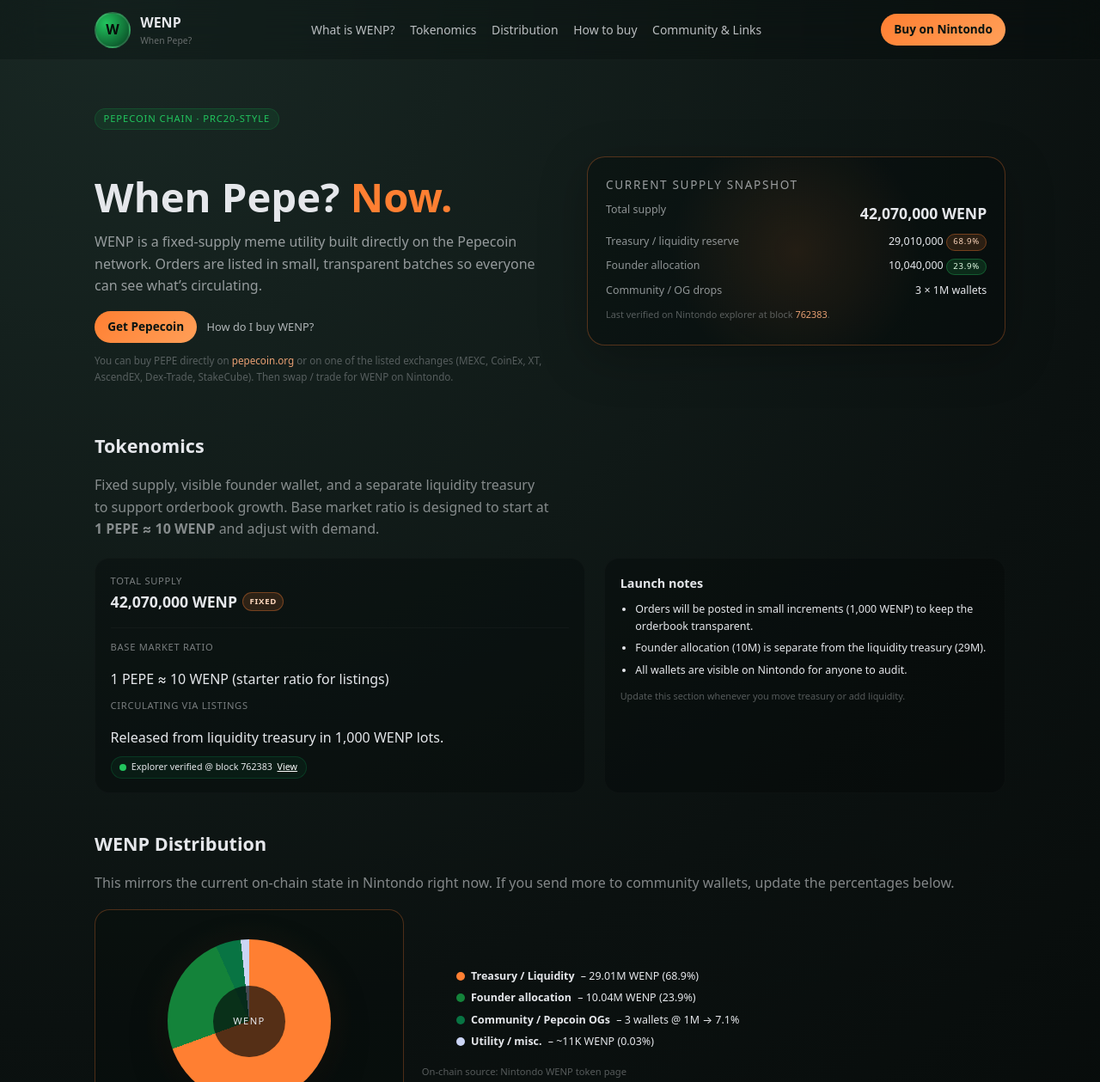
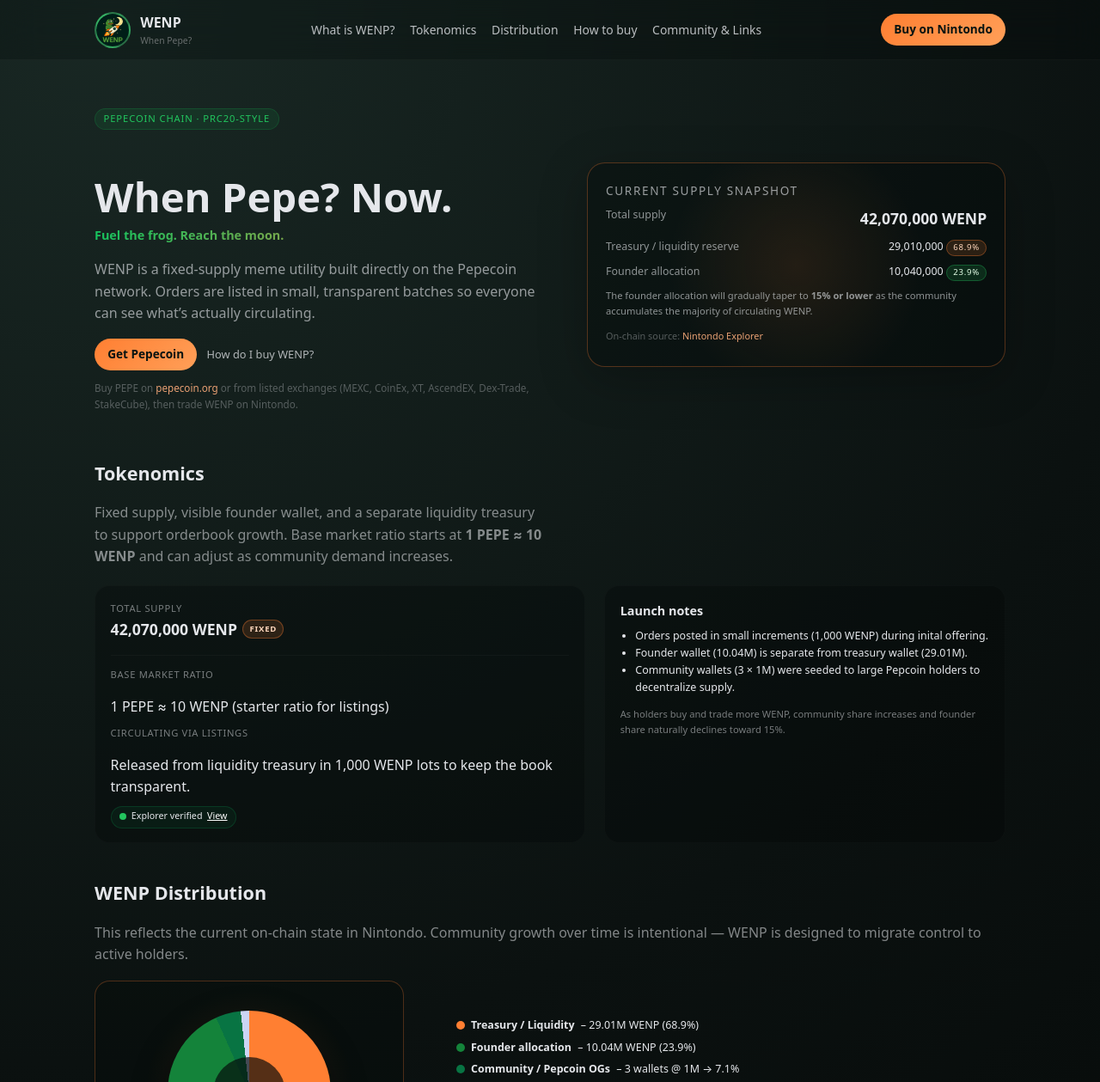
Before and after one commit to josephhale1986/wenp-site, a plain HTML site: page index.html in a window 1280 px wide. Shown: the top 1259 px of the page at 86% size. Drawn offline with Linux system fonts and the light colour scheme.

Commit message:
update homepage copy: community control + new tagline

```diff
--- a/index.html
+++ b/index.html
@@ -3,8 +3,8 @@
 <head>
   <meta charset="UTF-8" />
   <meta name="viewport" content="width=device-width, initial-scale=1.0" />
-  <title>WENP – When Pepe?</title>
-  <meta name="description" content="WENP is a PRC20-style token on the Pepecoin network with a fixed 42,070,000 supply, public treasury wallet and transparent orderbook listings on Nintondo." />
+  <title>WENP – Fuel the frog. Reach the moon.</title>
+  <meta name="description" content="WENP is a Pepecoin-native meme token with a fixed 42,070,000 supply, transparent founder allocation, and a community-first distribution model. Fuel the frog. Reach the moon." />
   <link rel="icon" href="wenp-logo.png" />
   <style>
     :root {
@@ -16,8 +16,6 @@
       --orange: #ff7f32;
       --text: #e5e7eb;
       --muted: #9ca3af;
-      --radius-lg: 1.25rem;
-      --radius-sm: 0.65rem;
     }
     * { box-sizing: border-box; }
     body {
@@ -61,6 +59,13 @@
       font-weight: 700;
       color: #070b0a;
       border: 2.5px solid rgba(255, 255, 255, 0.12);
+      overflow: hidden;
+    }
+    .brand-icon img {
+      width: 100%;
+      height: 100%;
+      object-fit: cover;
+      border-radius: 999px;
     }
     nav {
       display: flex;
@@ -98,6 +103,16 @@
       font-weight: 700;
       line-height: 1.03;
       margin-bottom: .55rem;
+    }
+    .hero-subtag {
+      font-size: .9rem;
+      color: rgba(229,231,235,.75);
+      margin-bottom: 1rem;
+      background: linear-gradient(90deg, rgba(22,195,94,1) 0%, rgba(255,127,50,1) 100%);
+      -webkit-background-clip: text;
+      background-clip: text;
+      color: transparent;
+      font-weight: 600;
     }
     .pill {
       display: inline-flex;
@@ -175,10 +190,6 @@
     .value {
       font-size: 1.1rem;
       font-weight: 700;
-    }
-    .launch-notes li {
-      margin-bottom: .35rem;
-      font-size: .78rem;
     }
     .distribution-wrap {
       display: grid;
@@ -293,6 +304,7 @@
       gap: 1rem;
       justify-content: space-between;
       align-items: center;
+      flex-wrap: wrap;
     }
     .badge-verify {
       display: inline-flex;
@@ -318,7 +330,9 @@
 <header>
   <div class="topbar">
     <div class="brand">
-      <div class="brand-icon">W</div>
+      <div class="brand-icon">
+        <img src="wenp-logo.png" alt="WENP">
+      </div>
       <div>
         <div style="font-weight:600;">WENP</div>
         <div style="font-size:.65rem; color:rgba(229,231,235,.4)">When Pepe?</div>
@@ -338,17 +352,17 @@
 <section class="hero" id="what">
   <div>
     <div class="pill">Pepecoin chain · PRC20-style</div>
-    <h1 class="hero-title">When Pepe? <span style="color:var(--orange)">Now.</span></h1>
+    <h1 class="hero-title">When Pepe? Now.</h1>
+    <div class="hero-subtag">Fuel the frog. Reach the moon.</div>
     <p style="color:rgba(229,231,235,.62); max-width: 530px; margin-bottom:1rem;">
-      WENP is a fixed-supply meme utility built directly on the Pepecoin network.
-      Orders are listed in small, transparent batches so everyone can see what’s circulating.
+      WENP is a fixed-supply meme utility built directly on the Pepecoin network. Orders are listed in small, transparent batches so everyone can see what’s actually circulating.
     </p>
-    <div style="display:flex; gap:.7rem; align-items:center;">
+    <div style="display:flex; gap:.7rem; align-items:center; flex-wrap:wrap;">
       <a class="btn-primary" href="https://pepecoin.org/" target="_blank" rel="noopener noreferrer">Get Pepecoin</a>
       <a href="#how" style="font-size:.8rem; opacity:.75;">How do I buy WENP?</a>
     </div>
     <p style="font-size:.73rem; color:rgba(229,231,235,.32); margin-top:.75rem;">
-      You can buy PEPE directly on <a href="https://pepecoin.org/" target="_blank" rel="noopener noreferrer" style="color:rgba(255,173,124,.9)">pepecoin.org</a> or on one of the listed exchanges (MEXC, CoinEx, XT, AscendEX, Dex-Trade, StakeCube). Then swap / trade for WENP on Nintondo.
+      Buy PEPE on <a href="https://pepecoin.org/" target="_blank" rel="noopener noreferrer" style="color:rgba(255,173,124,.9)">pepecoin.org</a> or from listed exchanges (MEXC, CoinEx, XT, AscendEX, Dex-Trade, StakeCube), then trade WENP on Nintondo.
     </p>
   </div>
 
@@ -366,12 +380,11 @@
       <span class="stat-label">Founder allocation</span>
       <span>10,040,000 <span class="badge-orange" style="background:rgba(34,197,94,.15);border-color:rgba(34,197,94,.32);color:#e5ffe8;">23.9%</span></span>
     </div>
-    <div class="stat-row">
-      <span class="stat-label">Community / OG drops</span>
-      <span>3 × 1M wallets</span>
-    </div>
+    <p style="font-size:.7rem; color:rgba(229,231,235,.6); margin-top:.5rem;">
+      The founder allocation will gradually taper to <strong>15% or lower</strong> as the community accumulates the majority of circulating WENP.
+    </p>
     <p style="font-size:.68rem; color:rgba(229,231,235,.35); margin-top:.5rem;">
-      Last verified on Nintondo explorer at block <a href="https://nintondo.io/pepe/mainnet/explorer/tokens/WENP" target="_blank" rel="noopener noreferrer" style="color:rgba(255,175,125,.9)">762383</a>.
+      On-chain source: <a href="https://nintondo.io/pepe/mainnet/explorer/tokens/WENP" target="_blank" rel="noopener noreferrer" style="color:rgba(255,175,125,.9)">Nintondo Explorer</a>
     </p>
   </div>
 </section>
@@ -379,8 +392,7 @@
 <section id="tokenomics">
   <h2 class="section-title">Tokenomics</h2>
   <p style="max-width:530px; color:rgba(229,231,235,.55); margin-bottom:1.25rem;">
-    Fixed supply, visible founder wallet, and a separate liquidity treasury to support orderbook growth.
-    Base market ratio is designed to start at <strong>1 PEPE ≈ 10 WENP</strong> and adjust with demand.
+    Fixed supply, visible founder wallet, and a separate liquidity treasury to support orderbook growth. Base market ratio starts at <strong>1 PEPE ≈ 10 WENP</strong> and can adjust as community demand increases.
   </p>
   <div class="tokenomics-grid">
     <div class="card">
@@ -394,23 +406,23 @@
       <p style="margin-bottom:.5rem;">1 PEPE ≈ 10 WENP (starter ratio for listings)</p>
 
       <span class="small-label">Circulating via listings</span>
-      <p style="margin-bottom:0;">Released from liquidity treasury in 1,000 WENP lots.</p>
+      <p style="margin-bottom:0;">Released from liquidity treasury in 1,000 WENP lots to keep the book transparent.</p>
 
       <div class="badge-verify">
         <span style="width:8px; height:8px; background:#22c55e; border-radius:999px;"></span>
-        Explorer verified @ block 762383
+        Explorer verified
         <a href="https://nintondo.io/pepe/mainnet/explorer/tokens/WENP" target="_blank" rel="noopener noreferrer" style="color:#fff; text-decoration:underline; font-weight:500;">View</a>
       </div>
     </div>
-    <div class="card launch-notes">
+    <div class="card">
       <h3 style="margin:0 0 .55rem; font-size:.9rem;">Launch notes</h3>
-      <ul style="padding-left:1.1rem; margin:0 0 .65rem;">
-        <li>Orders will be posted in small increments (1,000 WENP) to keep the orderbook transparent.</li>
-        <li>Founder allocation (10M) is separate from the liquidity treasury (29M).</li>
-        <li>All wallets are visible on Nintondo for anyone to audit.</li>
+      <ul style="padding-left:1.1rem; margin:0 0 .65rem; font-size:.78rem;">
+        <li>Orders posted in small increments (1,000 WENP) during inital offering.</li>
+        <li>Founder wallet (10.04M) is separate from treasury wallet (29.01M).</li>
+        <li>Community wallets (3 × 1M) were seeded to large Pepcoin holders to decentralize supply.</li>
       </ul>
-      <p style="font-size:.68rem; color:rgba(229,231,235,.35);">
-        Update this section whenever you move treasury or add liquidity.
+      <p style="font-size:.7rem; color:rgba(229,231,235,.5); margin-top:.75rem;">
+        As holders buy and trade more WENP, community share increases and founder share naturally declines toward 15%.
       </p>
     </div>
   </div>
@@ -419,7 +431,7 @@
 <section id="distribution">
   <h2 class="section-title">WENP Distribution</h2>
   <p style="color:rgba(229,231,235,.55); margin-bottom:1.1rem;">
-    This mirrors the current on-chain state in Nintondo right now. If you send more to community wallets, update the percentages below.
+    This reflects the current on-chain state in Nintondo. Community growth over time is intentional — WENP is designed to migrate control to active holders.
   </p>
   <div class="distribution-wrap">
     <div class="chart-box">
@@ -432,8 +444,11 @@
         <li><span class="dot" style="background:#087443;"></span> <strong>Community / Pepcoin OGs</strong> – 3 wallets @ 1M → 7.1%</li>
         <li><span class="dot" style="background:#cbd5f5;"></span> <strong>Utility / misc.</strong> – ~11K WENP (0.03%)</li>
       </ul>
-      <p style="font-size:.7rem; color:rgba(229,231,235,.35); margin-top:.7rem;">
-        On-chain source: <a href="https://nintondo.io/pepe/mainnet/explorer/tokens/WENP" target="_blank" rel="noopener noreferrer">Nintondo WENP token page</a>
+      <p style="font-size:.75rem; color:rgba(229,231,235,.6); margin-top:1rem;">
+        <strong>Community direction:</strong> as WENP is accumulated by active traders and Pepcoin holders, the community becomes the majority holder and primary driver of listings, incentives, and future treasury proposals.
+      </p>
+      <p style="font-size:.7rem; color:rgba(229,231,235,.35); margin-top:.5rem;">
+        Source: <a href="https://nintondo.io/pepe/mainnet/explorer/tokens/WENP" target="_blank" rel="noopener noreferrer">Nintondo WENP token page</a>
       </p>
     </div>
   </div>
@@ -459,9 +474,9 @@
     </div>
     <div class="step">
       <div class="step-tag">Step 2 · connect Nintondo</div>
-      <div class="step-title">Open Nintondo marketplace</div>
+      <div class="step-title">Open WENP market</div>
       <p style="font-size:.78rem; color:rgba(229,231,235,.6);">
-        Visit the WENP market on Nintondo and make sure you're on the <strong>Pepecoin mainnet</strong>.
+        Visit the WENP market on Nintondo and make sure you're on Pepecoin mainnet.
       </p>
       <p style="margin-bottom:.4rem;">
         <a href="https://nintondo.io/pepe/mainnet/market/tokens/WENP" target="_blank" rel="noopener noreferrer" class="btn-primary" style="display:inline-block; margin-top:.45rem; font-size:.73rem;">Open WENP market</a>
@@ -471,7 +486,7 @@
       <div class="step-tag">Step 3 · buy small lots</div>
       <div class="step-title">1 PEPE ≈ 10 WENP</div>
       <p style="font-size:.78rem; color:rgba(229,231,235,.6);">
-        Orders are usually posted in 1,000 WENP chunks to keep the orderbook clean and fair. Grab as many as you need.
+        Orders are usually posted in 1,000 WENP chunks to keep the orderbook fair and readable.
       </p>
     </div>
   </div>
@@ -480,7 +495,7 @@
 <section id="wallets" style="margin-top:2.5rem;">
   <h2 class="section-title">Compatible wallets &amp; exchanges</h2>
   <p style="color:rgba(229,231,235,.55); max-width:700px;">
-    WENP lives on the Pepecoin chain, so use Pepecoin-compatible tooling. These links mirror what’s published on <a href="https://pepecoin.org/" target="_blank" rel="noopener noreferrer">pepecoin.org</a>. :contentReference[oaicite:1]{index=1}
+    WENP lives on the Pepecoin chain, so use Pepecoin-compatible tooling. These match what’s published on pepecoin.org.
   </p>
   <div style="display:grid; grid-template-columns: repeat(auto-fit, minmax(245px,1fr)); gap:1rem; margin-top:1rem;">
     <div class="card">
@@ -504,7 +519,7 @@
         <li><a href="https://ascendex.com/" target="_blank" rel="noopener noreferrer">AscendEX</a></li>
       </ul>
       <p style="font-size:.67rem; color:rgba(229,231,235,.35); margin-top:.5rem;">
-        Always fund with PEPE first → then trade for WENP on Nintondo.
+        Fund with PEPE first → then buy WENP on Nintondo.
       </p>
     </div>
   </div>
@@ -513,7 +528,7 @@
 <section id="community" style="margin-top:2.5rem;">
   <h2 class="section-title">Community &amp; Links</h2>
   <p style="color:rgba(229,231,235,.55); max-width:650px;">
-    Stay informed on Pepcoin ecosystem updates, WENP treasury moves, and new markets.
+    Stay informed on Pepecoin ecosystem updates, WENP treasury movements, and new markets. These are the official touchpoints right now.
   </p>
   <div class="community-grid">
     <a class="community-card" href="https://pepecoin.org/" target="_blank" rel="noopener noreferrer">
@@ -542,10 +557,15 @@
 
 <footer>
   <div class="footer-inner">
-    <div>© 2025 WENP. Community-run Pepecoin token.</div>
-    <div style="display:flex; gap:.65rem;">
+    <div>
+      © 2025 WENP. Community-run Pepecoin token. Fuel the frog. Reach the moon.
+      <div style="font-size:.63rem; color:rgba(229,231,235,.32); margin-top:.35rem;">
+        WENP operates transparently on the Pepecoin network — community holders shape its trajectory.
+      </div>
+    </div>
+    <div style="display:flex; gap:.65rem; flex-wrap:wrap;">
       <a href="https://pepecoin.org/" target="_blank" rel="noopener noreferrer">Pepecoin.org</a>
-      <a href="https://github.com/josephhale1986/wenp-site" target="_blank" rel="noopener noreferrer">GitHub</a>
+      <a href="https://github.com/" target="_blank" rel="noopener noreferrer">GitHub</a>
       <a href="https://nintondo.io/pepe/mainnet/explorer/tokens/WENP" target="_blank" rel="noopener noreferrer">Explorer</a>
     </div>
   </div>
```
